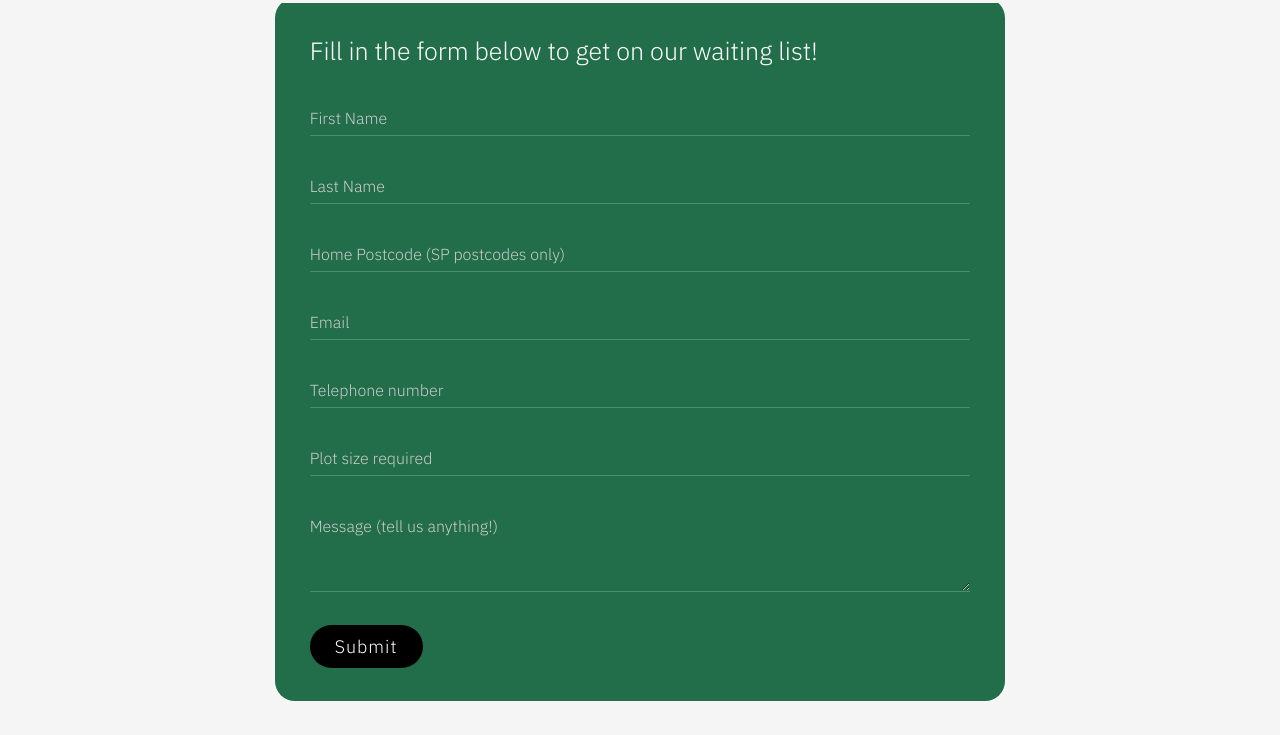
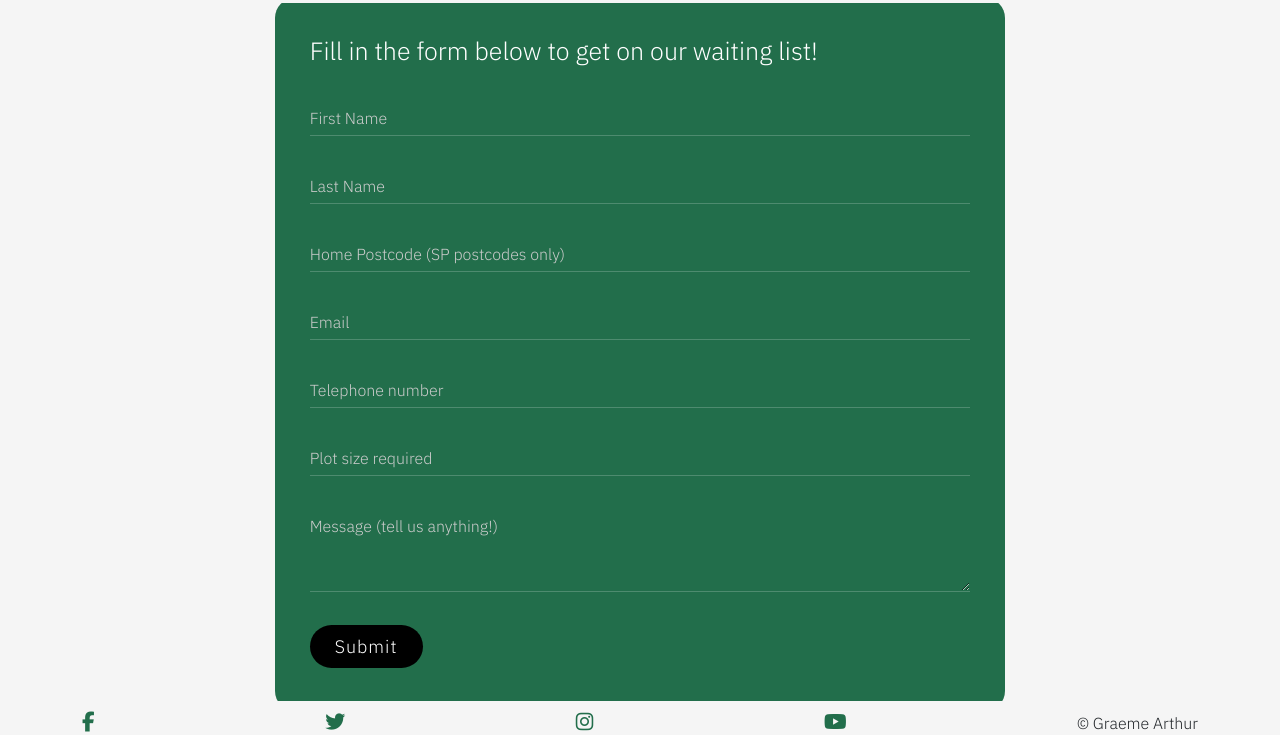
Before and after one commit to GraeA85/Sprouton-Allotments, a plain HTML site: page apply.html in a window 1280 px wide. Shown: the part 177-912 px from the top of the page. Before the commit the page ends 878 px from the top, so only its background shows below. Drawn offline with nearby package versions, Linux system fonts and the light colour scheme; a web font is replaced by a local one.

Commit message:
general tidying up of code

```diff
--- a/apply.html
+++ b/apply.html
@@ -23,6 +23,8 @@
 </head>
 
 <body>
+
+  <!--Navigation bar-->
   <nav class="navbar navbar-expand-lg bg-light navbar-fixed-top navbar-dark">
     <div class="container-fluid">
       <a class="navbar-brand" href="#"><i class="fa-solid fa-seedling" style="color:rgb(15, 146, 15)"></i> Sprouton
@@ -58,6 +60,8 @@
       </div>
     </div>
   </nav>
+
+  <!-- End of navigation bar-->
 
       <div class="form-bg">
         <div class="container">
@@ -95,7 +99,7 @@
                               <textarea class="form-control" placeholder="Message (tell us anything!)" rows="3"></textarea>
                             </div>
 
-                            <button type="submit" a class="btn btn-default">Submit</button>
+                            <button type="submit" class="btn btn-default">Submit</button>
                         </form>
                     </div>
                 </div>
@@ -103,6 +107,27 @@
         </div>
     </div>
 
+   <!-- FOOTER -->
+   <footer class="container">
+        <ul class="footer-list">
+      <li class="footer-item">
+        <a class="footer-link" href="https://www.facebook.com"><i class="fa-brands fa-facebook-f"></i></a>
+      </li>
+      <li class="footer-item">
+        <a class="footer-link" href="https://www.twitter.com"><i class="fa-brands fa-twitter"></i></a>
+      </li>
+      <li class="footer-item">
+        <a class="footer-link" href="https://www.instagram.com"><i class="fa-brands fa-instagram"></i></a>
+      </li>
+      <li class="footer-item">
+        <a class="footer-link" href="https://www.youtube.com"><i class="fa-brands fa-youtube"></i></a>
+        <li class="footer-item">
+          © Graeme Arthur
+          </li>
+    </ul>
+    </footer>
+
+
 <!--Bootstrap JS Link for nav-bar collapse-->
 <script src="https://cdn.jsdelivr.net/npm/bootstrap@5.0.2/dist/js/bootstrap.bundle.min.js" integrity="sha384-MrcW6ZMFYlzcLA8Nl+NtUVF0sA7MsXsP1UyJoMp4YLEuNSfAP+JcXn/tWtIaxVXM" crossorigin="anonymous"></script>
 
--- a/assets/css/style.css
+++ b/assets/css/style.css
@@ -56,11 +56,6 @@ body {
           color: rgb(220, 220, 220);
 
         }
-        @media only screen and (max-width: 992px) {
-         .nav-link i {
-            display: none;
-          }
-        }
 
     .row {
         display: -webkit-box;
@@ -83,7 +78,7 @@ body {
             -ms-flex: 25%;
                 flex: 25%;
         max-width: 25%;
-        padding: 0 4px;
+        padding: 0 4px 10px 0;
       }
 
       .featurette {
@@ -127,6 +122,7 @@ body {
         border-radius: 20px;
         overflow: hidden;
         padding-top: 5px;
+        padding-bottom: 10px;
 
     }
     .form-container .form-img {
@@ -306,7 +302,8 @@ body {
 }
 
 .modal-header {
-  background-color: blanchedalmond;
+  background-color: rgb(78, 129, 86);
+
 }
 
 .fa-shop {
@@ -480,4 +477,25 @@ iframe {
   .featurette {
     padding-top: 25px !important;
   }
+
 }
+
+.footer-list {
+  display: flex;
+  align-items: stretch; /* Default */
+  justify-content: space-between;
+  width: 100%;
+
+  margin: 0;
+  padding: 0;
+}
+.footer-item {
+  display: block;
+  flex: 0 1 auto; /* Default */
+  list-style-type: none;
+
+}
+.footer-item i {
+  color:#226e4b;
+  font-size: 20px;
+}
```
Also changed, not shown: gallery.html (+30 -0 lines), index.html (+17 -13 lines).
